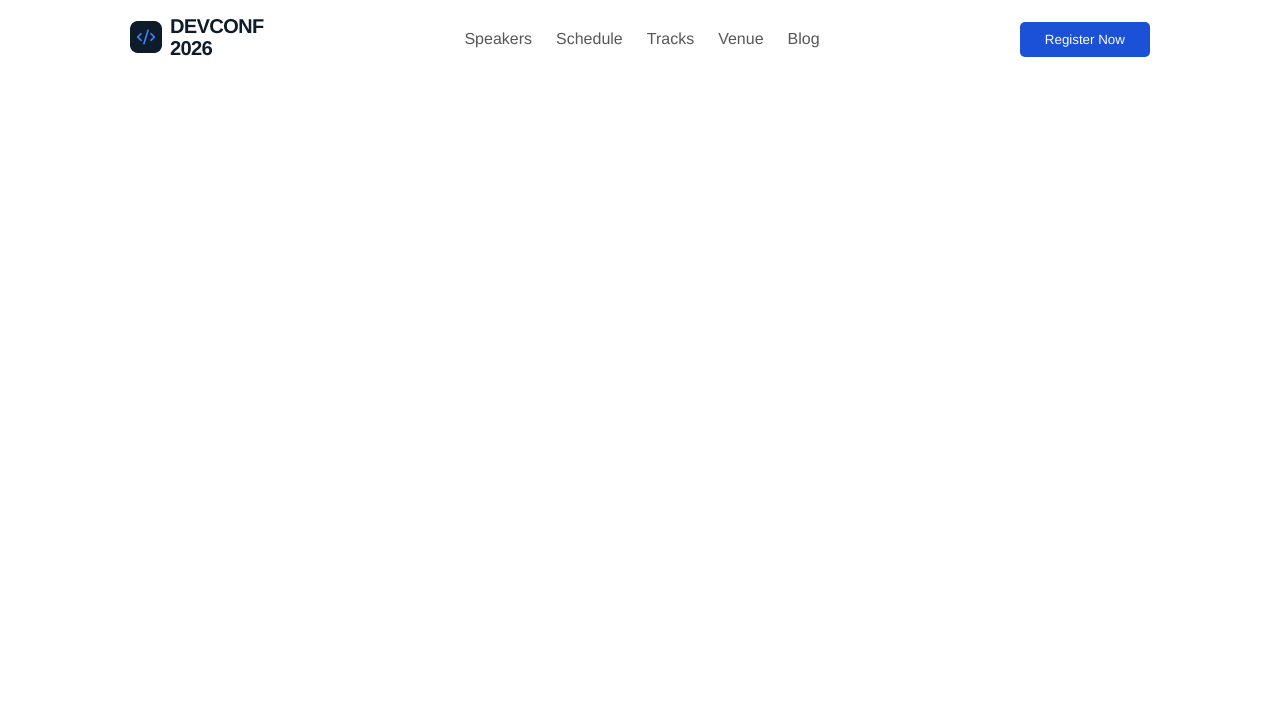
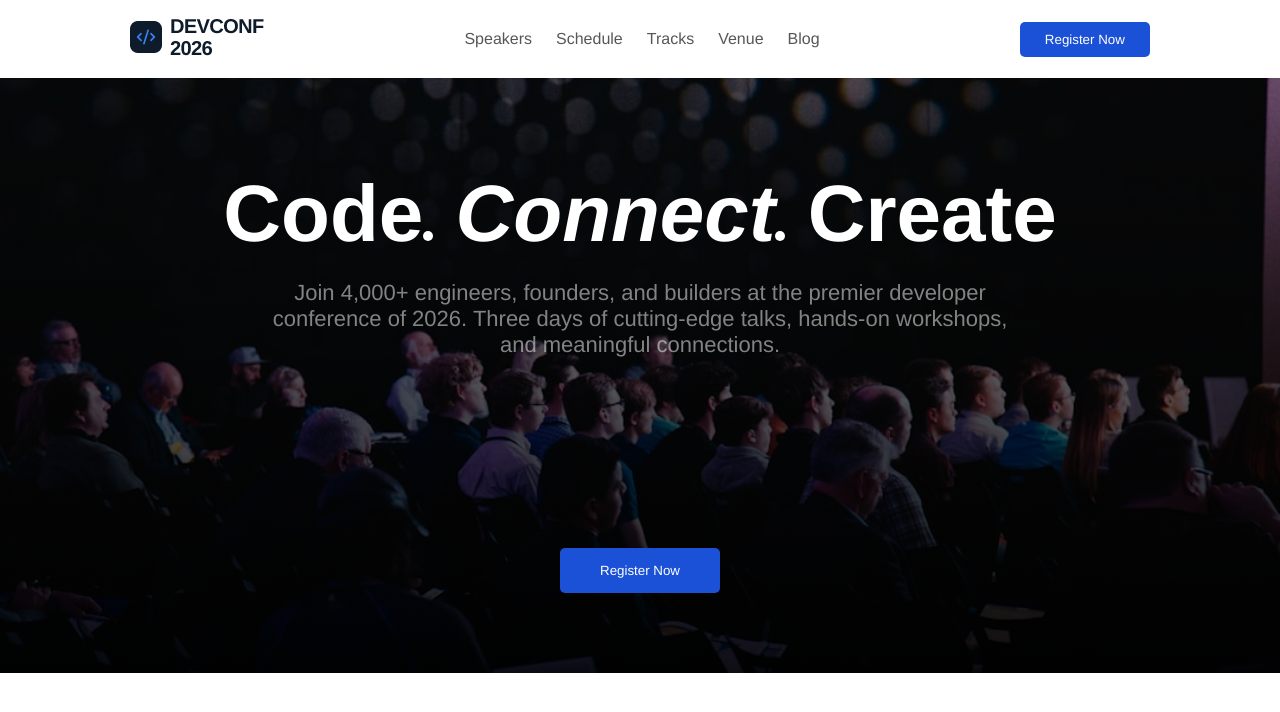
Before and after one commit to fayjullahhemon-2025/B-14-Assignment-1-fayjullah-2025, a plain HTML site: page index.html in a window 1280 px wide. Drawn offline with nearby package versions, Linux system fonts and the light colour scheme.

Commit message:
hero section completed -> hero-text, hero-btn, linear-gradient for background overlay(blackish type)

```diff
--- a/index.html
+++ b/index.html
@@ -27,7 +27,15 @@
         </nav>
         <button class="btn">Register Now</button>
     </header>
-
+    <section class="hero-section">
+        <div class="hero-text">
+            <h1>Code<div class="circle-dot"></div> <em>Connect<div class="circle-dot" ></div></em> Create</h1>
+            <p>
+                Join 4,000+ engineers, founders, and builders at the premier developer <br> conference of 2026. Three days of cutting-edge talks, hands-on workshops, <br> and meaningful connections.
+            </p>
+        </div>
+        <button class="btn hero-btn">Register Now</button>
+    </section>
 </body>
 
 </html>
--- a/style.css
+++ b/style.css
@@ -4,6 +4,9 @@
     padding: 0;
     box-sizing: border-box;
     font-family:"Arimo", sans-serif;
+}
+img{
+    max-width: 100%;
 }
 /* 2. common styles  */
 
@@ -13,6 +16,7 @@
     padding: 10px 25px;
     border:none;
     border-radius: 5px;
+    cursor:pointer;
 }
 /* 3. nav style  */
 header{
@@ -32,3 +36,49 @@ nav ul li a{
     text-decoration: none;
     color:#575757;
 }
+
+/* 4. hero section style  */
+.hero-section{
+    display: flex;
+    justify-content: space-between;
+    align-items: center;
+    flex-direction: column;
+    background:linear-gradient(
+      rgba(0, 0, 0, 0.4) 0%,
+      rgba(0, 0, 0, 0.9) 100%
+    ),
+    url('./assets/banner.jpg');
+    background-position: center;
+    background-repeat: no-repeat;
+    background-size: cover;
+    padding: 80px 10px;
+    gap:100px;
+}
+.hero-text{
+    color:rgba(255, 255, 255,0.5);
+    display: flex;
+    flex-direction: column;
+    justify-content: center;
+    align-items: center;
+    gap:20px;
+    padding: 10px 20px;
+    margin-bottom: 80px;
+}
+.hero-text h1{
+    color:white;
+    font-size: 80px;
+}
+.hero-text h1 .circle-dot{
+    display: inline-block;
+    width: 10px;
+    height: 10px;
+    border-radius: 5px;
+    background-color: white;
+}
+.hero-text p{
+    text-align: center;
+    font-size: 22px;
+}
+.hero-btn{
+    padding: 15px 40px;
+}
```
